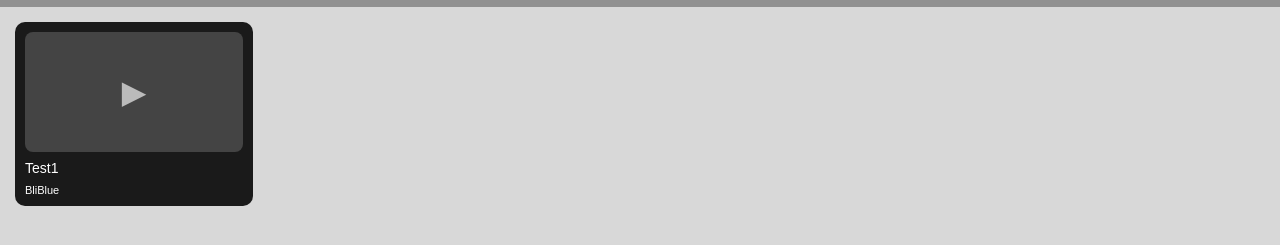
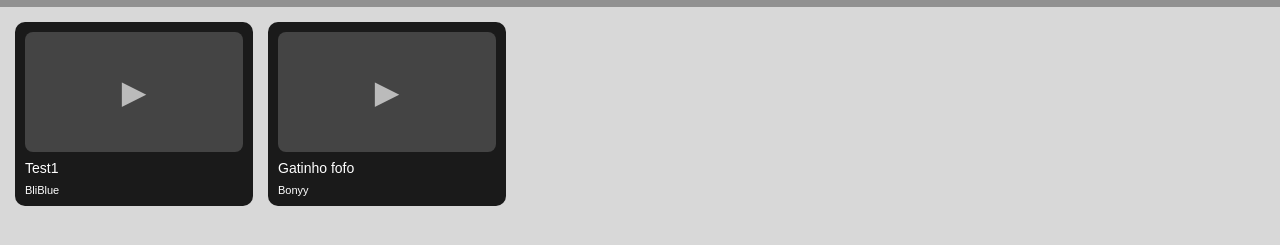
Before and after one commit to YellowblackStudio/BliBlue, a plain HTML site: page index.html in a window 1280 px wide. Shown: the part 41-286 px from the top of the page. Drawn offline with Linux system fonts and the light colour scheme.

Commit message:
Update index.html

```diff
--- a/index.html
+++ b/index.html
@@ -131,6 +131,12 @@
         channel: "BliBlue",
         description: "Este é um vídeo de teste para o BliBlue. (Youtube Teste)"
       },
+      {
+        id: "EW41mBzvCVQ",
+        title: "Gatinho fofo",
+        channel: "Bonyy",
+        description: "Gatinhos engraçados"
+      },
     ];
 
     const app = document.getElementById("app");
```
